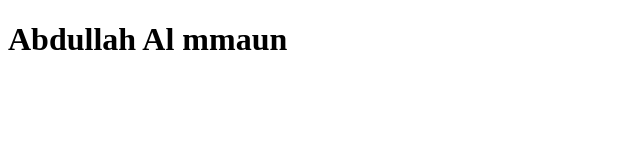
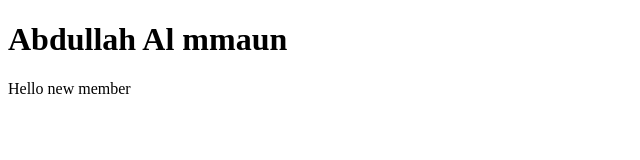
Before and after one commit to Mamun123123123/Project_Demo, a plain HTML site: page index.html in a window 1280 px wide. Shown: the whole page, without its empty margins (0-640 px from the left). Drawn offline with Linux system fonts and the light colour scheme.

Commit message:
new member

```diff
--- a/index.html
+++ b/index.html
@@ -7,5 +7,6 @@
 </head>
 <body>
     <h1>Abdullah Al mmaun</h1>
+    <p>Hello new member</p>
 </body>
 </html>
```
